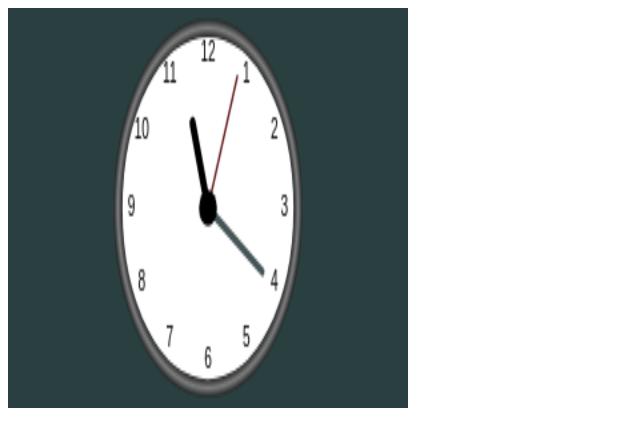
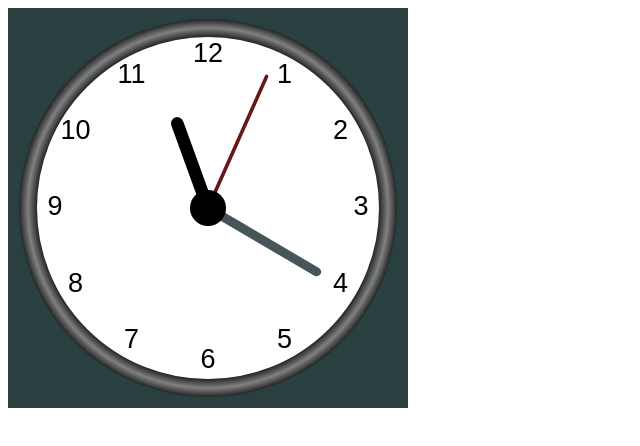
Before and after one commit to ianbeard0159/HTML5-Canvas-Tutorial, a plain HTML site: page canvas-tutorial/index.html in a window 1280 px wide. Shown: the whole page, without its empty margins (0-640 px from the left). Drawn offline with Linux system fonts and the light colour scheme.

Commit message:
Fixed sizing issue

```diff
--- a/canvas-tutorial/index.html
+++ b/canvas-tutorial/index.html
@@ -11,7 +11,7 @@
 
         <!-- <canvas id="myCanvas"></canvas> -->
 
-        <canvas id="clock"></canvas>
+        <canvas id="clock" height="400" width="400"></canvas>
 
     </body>
 </html>
--- a/canvas-tutorial/styles/canvas-tutorial.css
+++ b/canvas-tutorial/styles/canvas-tutorial.css
@@ -6,7 +6,5 @@
 }
 */
 #clock{
-    height: 400px;
-    width: 400px;
     background-color: rgb(42, 63, 63);
 }
```
